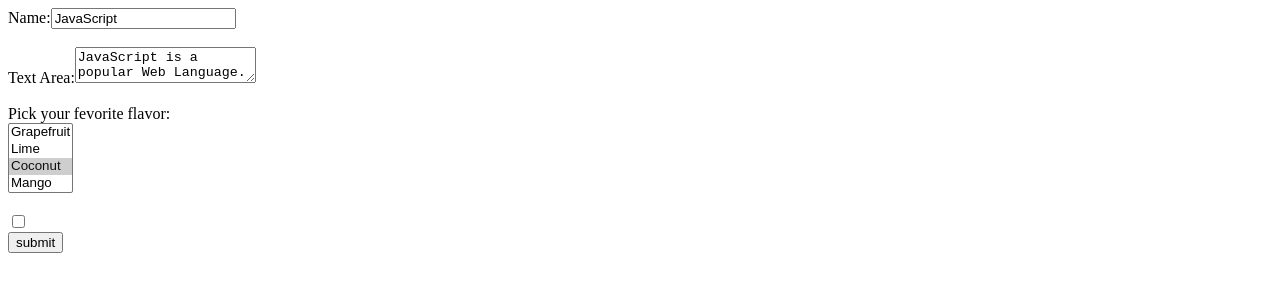
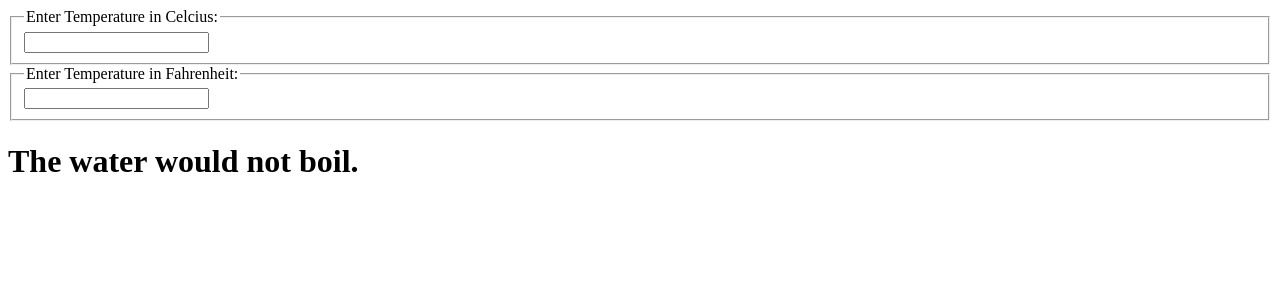
Before and after one commit to sagarhasan273/React, a React (Create React App) app: page / in a window 1280 px wide. Shown: the top 300 px of the page. Built offline with nearby package versions, Linux system fonts and the light colour scheme.

Commit message:
temperature input field

```diff
--- a/src/App.js
+++ b/src/App.js
@@ -1,7 +1,7 @@
-import Form from './components/Form';
+import Calculate from './components/Calculate';
 
 export default function App() {
   return (
-    <Form />
+    <Calculate />
   );
 }
--- /dev/null
+++ b/src/components/BoilingVerdict.js
@@ -0,0 +1,7 @@
+export default function BoilingVerdict(props) {
+  const { celcius } = props;
+  if (celcius >= 100) {
+    return <div><h1>The Water would boil.</h1></div>;
+  }
+  return <div><h1>The water would not boil.</h1></div>;
+}
--- /dev/null
+++ b/src/components/Calculate.js
@@ -0,0 +1,29 @@
+import React from 'react';
+import BoilingVerdict from './BoilingVerdict';
+import { toCelsius, toFahrenheit, tryConvert } from './Converter';
+import TemperatureField from './TemperatureField';
+
+export default class Calculate extends React.Component {
+  constructor(props) {
+    super(props);
+    this.state = { temperature: '', scale: 'c' };
+  }
+
+  changeHandle = (event) => {
+    const scale = event.target.name === 'c' ? 'f' : 'c';
+    this.setState({ temperature: event.target.value, scale });
+  };
+
+  render() {
+    const { temperature, scale } = this.state;
+    const celcius = scale === 'c' ? tryConvert(temperature, toCelsius) : temperature;
+    const fahrenheit = scale === 'f' ? tryConvert(temperature, toFahrenheit) : temperature;
+    return (
+      <div>
+        <TemperatureField value={celcius} change={this.changeHandle} scale="c" />
+        <TemperatureField value={fahrenheit} change={this.changeHandle} scale="f" />
+        <BoilingVerdict celcius={parseFloat(celcius)} />
+      </div>
+    );
+  }
+}
--- /dev/null
+++ b/src/components/Converter.js
@@ -0,0 +1,19 @@
+/* eslint-disable no-unused-vars */
+/* eslint-disable no-mixed-operators */
+export function toCelsius(fahrenheit) {
+  return (fahrenheit - 32) * 5 / 9;
+}
+
+export function toFahrenheit(celsius) {
+  return ((celsius * 9) / 5) + 32;
+}
+
+export function tryConvert(temperature, convert) {
+  const input = parseFloat(temperature);
+  if (Number.isNaN(input)) {
+    return '';
+  }
+  const output = convert(input);
+  const rounded = Math.round(output * 1000) / 1000;
+  return rounded.toString();
+}
--- a/src/components/Form.js
+++ /dev/null
@@ -1,92 +0,0 @@
-/* eslint-disable eqeqeq */
-/* eslint-disable no-const-assign */
-/* eslint-disable react/no-access-state-in-setstate */
-/* eslint-disable react/destructuring-assignment */
-/* eslint-disable no-unused-vars */
-/* eslint-disable no-array-constructor */
-/* eslint-disable class-methods-use-this */
-/* eslint-disable jsx-a11y/label-has-associated-control */
-/* eslint-disable react/prefer-stateless-function */
-import React from 'react';
-
-export default class Form extends React.Component {
-  state = {
-    text: 'JavaScript',
-    textarea: 'JavaScript is a popular Web Language.',
-    selectValue: ['coconut'],
-    isChecked: false,
-  };
-
-  output = '';
-
-  changeHandling = (event) => {
-    console.log(event.target.name);
-    if (event.target.name.toString() === 'selectValue') {
-      const array = this.state.selectValue;
-      array.push(event.target.value);
-      this.setState({
-        [event.target.name]: array,
-      });
-    } else {
-      const { target } = event;
-      const { name, value, type } = event.target;
-      const val = type === 'checkbox' ? target.checked : value;
-      console.log(val);
-      this.setState({
-        [name]: val,
-      });
-    }
-
-    this.output = event.target.value;
-  };
-
-  submitted = (event) => {
-    event.preventDefault();
-    const { selectValue } = this.state;
-    console.log(selectValue);
-  };
-
-  render() {
-    const {
-      text, textarea, selectValue, isChecked,
-    } = this.state;
-    return (
-      <div>
-        <form onSubmit={this.submitted}>
-          <label>
-            Name:
-            <input type="text" name="text" value={text} onChange={this.changeHandling} />
-          </label>
-          <br />
-          <br />
-          <label>
-            Text Area:
-            <textarea type="textarea" name="textarea" value={textarea} onChange={this.changeHandling} />
-          </label>
-          <br />
-          <br />
-          <label>
-            Pick your fevorite flavor: <br />
-            <select name="selectValue" onChange={this.changeHandling} multiple value={selectValue}>
-              <option value="grapefruit">Grapefruit</option>
-              <option value="lime">Lime</option>
-              <option value="coconut">Coconut</option>
-              <option value="mango">Mango</option>
-            </select>
-          </label>
-          <br />
-          <br />
-          <label>
-            <input type="checkbox" name="isChecked" checked={isChecked} onChange={this.changeHandling} />
-          </label>
-          <br />
-          <input type="submit" value="submit" />
-        </form>
-        <br />
-        <br />
-        <br />
-        <div>{this.output}</div>
-      </div>
-    );
-  }
-}
--- /dev/null
+++ b/src/components/TemperatureField.js
@@ -0,0 +1,11 @@
+export default function TemperatureField(props) {
+  const { value, change, scale } = props;
+  const scaleName = scale === 'c' ? 'Celcius' : 'Fahrenheit';
+
+  return (
+    <fieldset>
+      <legend>Enter Temperature in {scaleName}:</legend>
+      <input value={value} onChange={change} name={scale} />
+    </fieldset>
+  );
+}
```
